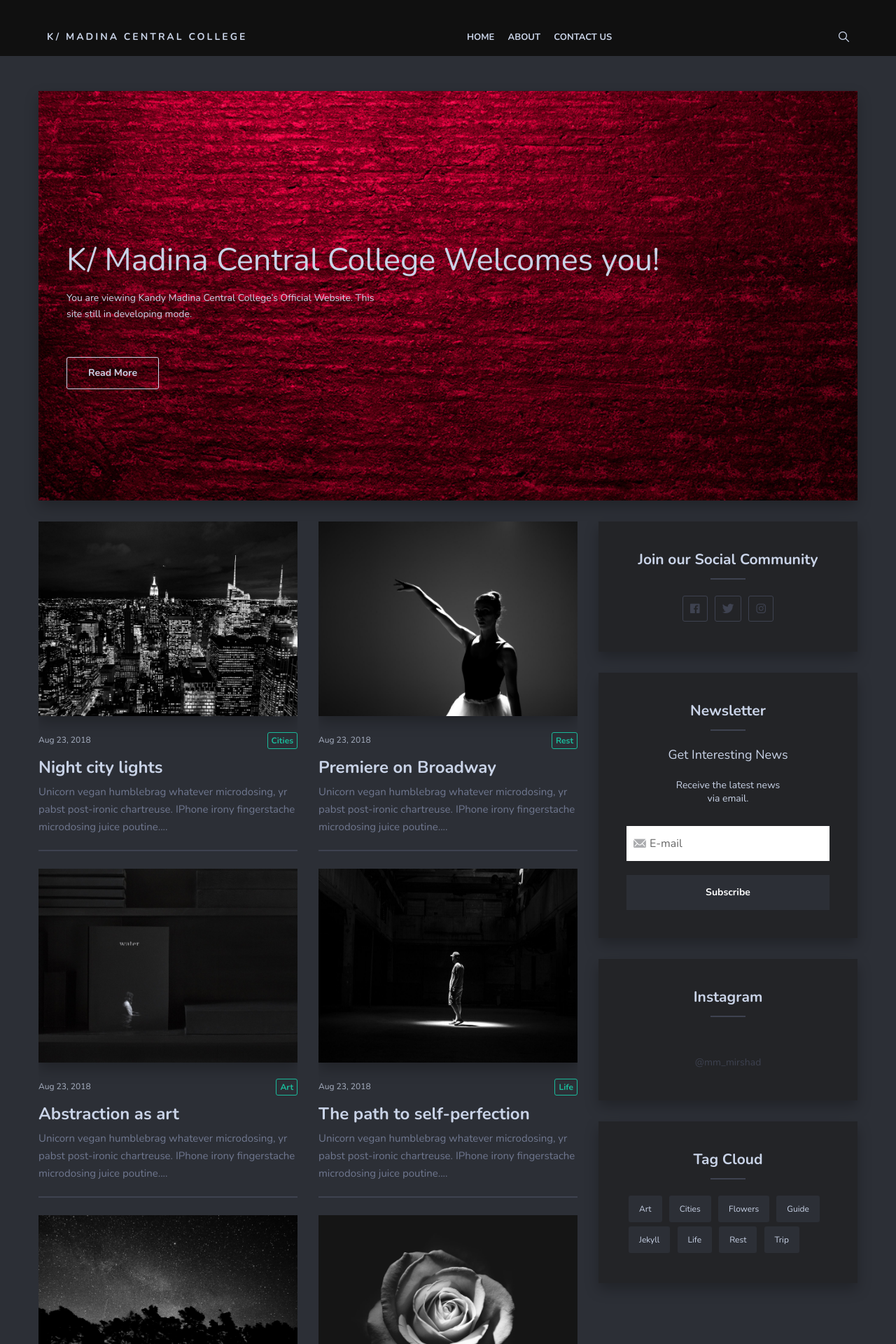
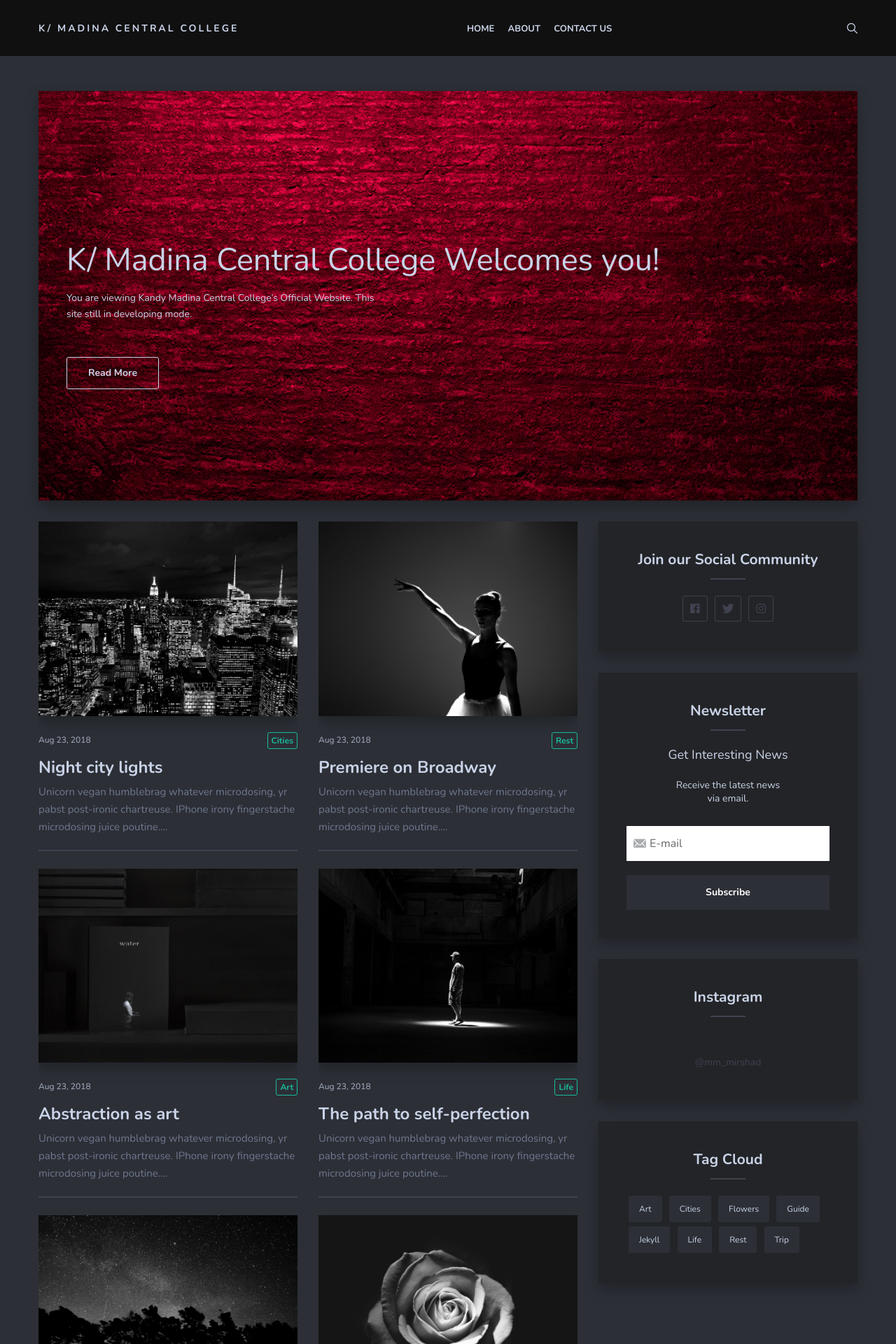
Before and after one commit to techlanka/kmcc, a Jekyll site: the page built from index.html, in a window 1280 px wide. Shown: the top 1920 px of the page at 70% size. Built offline with Jekyll 4.4.1, drawn with Linux system fonts in a browser that asks for light colours; the list of posts is cut into pages by our own code.

Commit message:
Update _home.scss

```diff
--- a/_sass/4-layouts/_home.scss
+++ b/_sass/4-layouts/_home.scss
@@ -6,7 +6,6 @@
 
 .header, .header-box {
   height: 80px;
-    padding: 12px;
 }
 
 .header-box {
```
